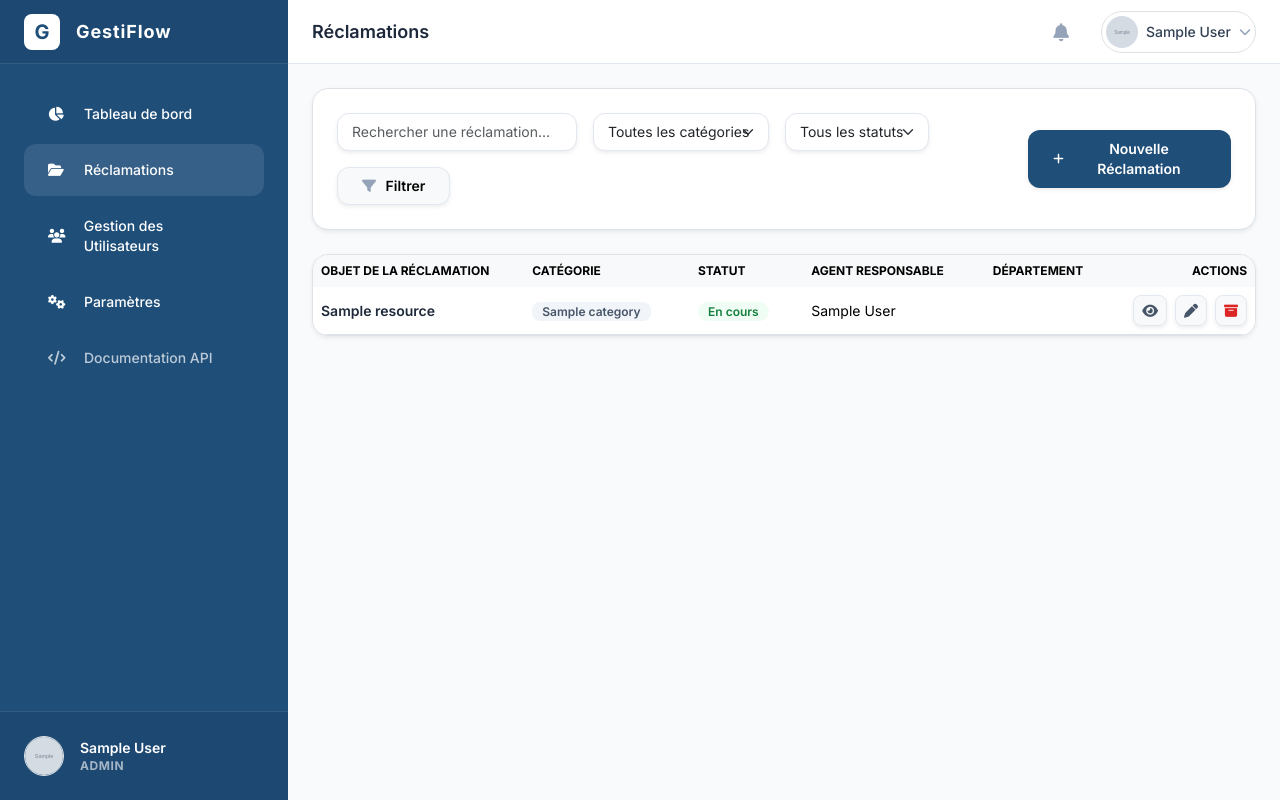
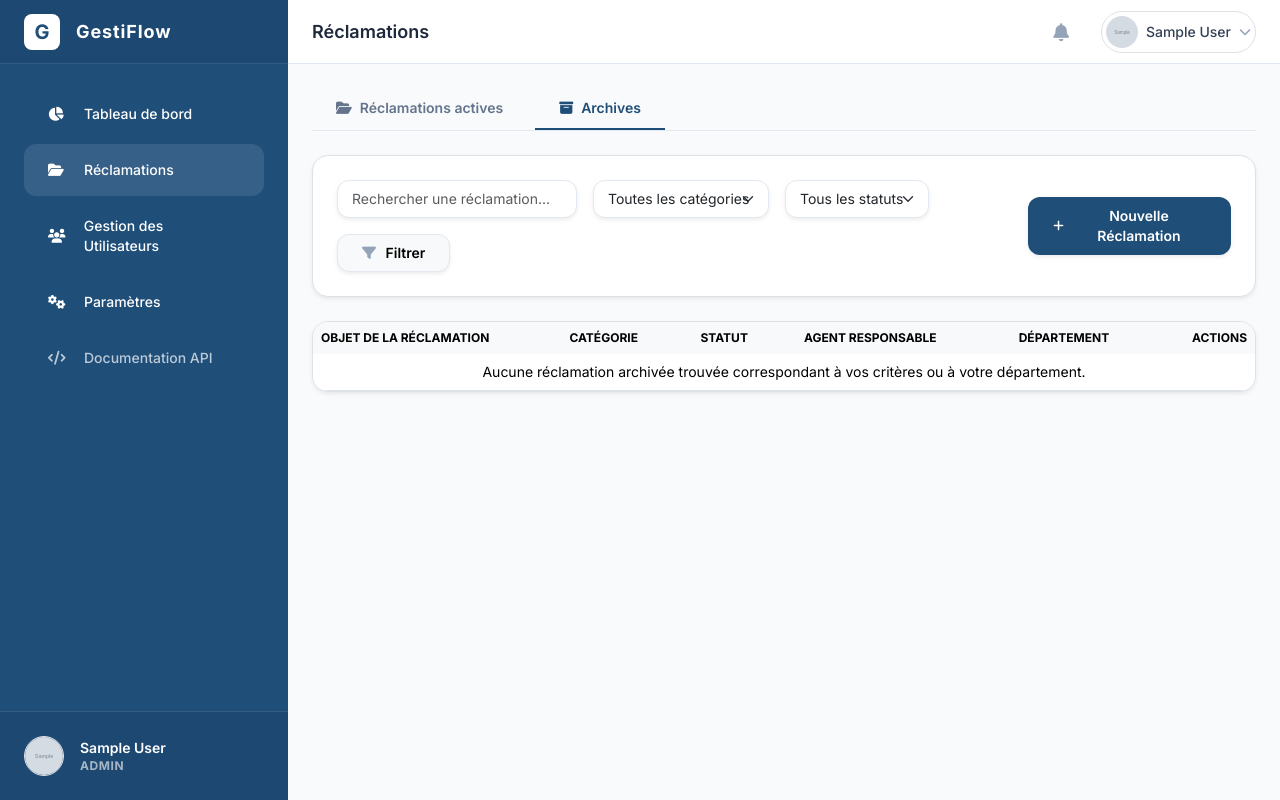
Before and after one commit to zenitsudono/Gestflow, a Django app: page /resources/?archived=true in a window 1280 px wide. Run offline with Django 4.2, Linux system fonts and the light colour scheme; a user stored in the database is signed in; tables that the repository leaves empty hold one stand-in row (values such as "Sample post"); grey boxes marked "Sample" are stand-in pictures; parts of the project's set-up code (start-up, migrations or seed data) failed here and were passed over; some libraries are stand-ins or nearby versions.

Commit message:
Add archived claims switcher, restore actions, and unit tests

```diff
--- a/apps/resources/web_views.py
+++ b/apps/resources/web_views.py
@@ -9,8 +9,10 @@
     if not user.role:
         return redirect('login')
 
+    show_archived = request.GET.get('archived', 'false').lower() == 'true'
+
     # Queryset filtering based on Role-Based Access Control
-    queryset = Resource.objects.filter(is_archived=False).select_related('category', 'owner')
+    queryset = Resource.objects.filter(is_archived=show_archived).select_related('category', 'owner')
     if user.role.name == 'manager':
         queryset = queryset.filter(department=user.department)
     elif user.role.name == 'user':
@@ -32,7 +34,8 @@
     return render(request, 'resources/list.html', {
         'resources': queryset,
         'categories': categories,
-        'departments': dict(user.DEPARTMENT_CHOICES)
+        'departments': dict(user.DEPARTMENT_CHOICES),
+        'show_archived': show_archived,
     })
 
 @login_required(login_url='login')
--- a/templates/resources/list.html
+++ b/templates/resources/list.html
@@ -6,10 +6,25 @@
 {% block content %}
 <div class="space-y-6" x-data="resourcesManager()">
 
+    <!-- Tab Switcher -->
+    <div class="flex border-b border-slate-200 gap-2">
+        <a href="{% url 'resource_list' %}"
+           class="py-2.5 px-4 text-sm font-semibold border-b-2 transition-all no-underline flex items-center gap-2 {% if not show_archived %}border-primary-navy text-[#1F4E79]{% else %}border-transparent text-slate-500 hover:text-slate-700{% endif %}">
+            <i class="fa-solid fa-folder-open"></i> Réclamations actives
+        </a>
+        <a href="{% url 'resource_list' %}?archived=true"
+           class="py-2.5 px-4 text-sm font-semibold border-b-2 transition-all no-underline flex items-center gap-2 {% if show_archived %}border-primary-navy text-[#1F4E79]{% else %}border-transparent text-slate-500 hover:text-slate-700{% endif %}">
+            <i class="fa-solid fa-box-archive"></i> Archives
+        </a>
+    </div>
+
     <!-- Top actions bar -->
     <div class="flex flex-col sm:flex-row items-center justify-between gap-4 bg-white p-4 rounded-2xl shadow-sm border border-slate-100">
         <!-- Search & Filter Controls -->
         <form method="GET" action="{% url 'resource_list' %}" class="flex flex-wrap items-center gap-3 w-full sm:w-auto">
+            {% if show_archived %}
+            <input type="hidden" name="archived" value="true">
+            {% endif %}
             <input type="text" name="search" placeholder="Rechercher une réclamation..." value="{{ request.GET.search|default:'' }}"
                    class="form-control rounded-xl py-2 px-3.5 text-sm border-slate-200 focus-ring-navy focus:outline-none w-full sm:w-60 shadow-sm">
 
@@ -86,6 +101,16 @@
                                     <a href="{% url 'resource_detail' res.id %}" class="btn btn-sm btn-light border-slate-200 text-slate-600 rounded-lg shadow-sm" title="Voir les détails">
                                         <i class="fa-solid fa-eye"></i>
                                     </a>
+                                    {% if show_archived %}
+                                    <!-- Restore Form -->
+                                    <form method="POST" action="/api/v1/resources/{{ res.id }}/restore/" class="inline-block"
+                                          @submit.prevent="restoreResource($event)">
+                                        {% csrf_token %}
+                                        <button type="submit" class="btn btn-sm btn-light border-slate-200 text-green-600 hover:bg-green-50 rounded-lg shadow-sm" title="Désarchiver / Restaurer la réclamation">
+                                            <i class="fa-solid fa-arrow-rotate-left"></i>
+                                        </button>
+                                    </form>
+                                    {% else %}
                                     <!-- Edit Trigger -->
                                     <button class="btn btn-sm btn-light border-slate-200 text-slate-600 rounded-lg shadow-sm" title="Modifier rapidement"
                                             @click="openEditDrawer('{{ res.id }}', '{{ res.title|escapejs }}', '{{ res.description|escapejs }}', '{{ res.category.id }}', '{{ res.status }}')">
@@ -100,13 +125,14 @@
                                             <i class="fa-solid fa-box-archive"></i>
                                         </button>
                                     </form>
+                                    {% endif %}
                                 </div>
                             </td>
                         </tr>
                         {% endfor %}
                     {% else %}
                         <tr>
-                            <td colspan="6" class="text-center py-8 text-slate-400">Aucune réclamation trouvée correspondant à vos critères ou à votre département.</td>
+                            <td colspan="6" class="text-center py-8 text-slate-400">Aucune réclamation {% if show_archived %}archivée{% endif %} trouvée correspondant à vos critères ou à votre département.</td>
                         </tr>
                     {% endif %}
                 </tbody>
@@ -243,6 +269,19 @@
                     console.error("Error archiving resource:", error);
                     alert("Erreur lors de l'archivage de la réclamation.");
                 }
+            },
+
+            async restoreResource(event) {
+                if (!confirm("Êtes-vous sûr de vouloir restaurer cette réclamation ?")) return;
+
+                const url = event.target.action;
+                try {
+                    await axios.post(url);
+                    window.location.reload();
+                } catch (error) {
+                    console.error("Error restoring resource:", error);
+                    alert("Erreur lors de la restauration de la réclamation.");
+                }
             }
         };
     }
```
Also changed, not shown: tests/test_views.py (+28 -0 lines).
